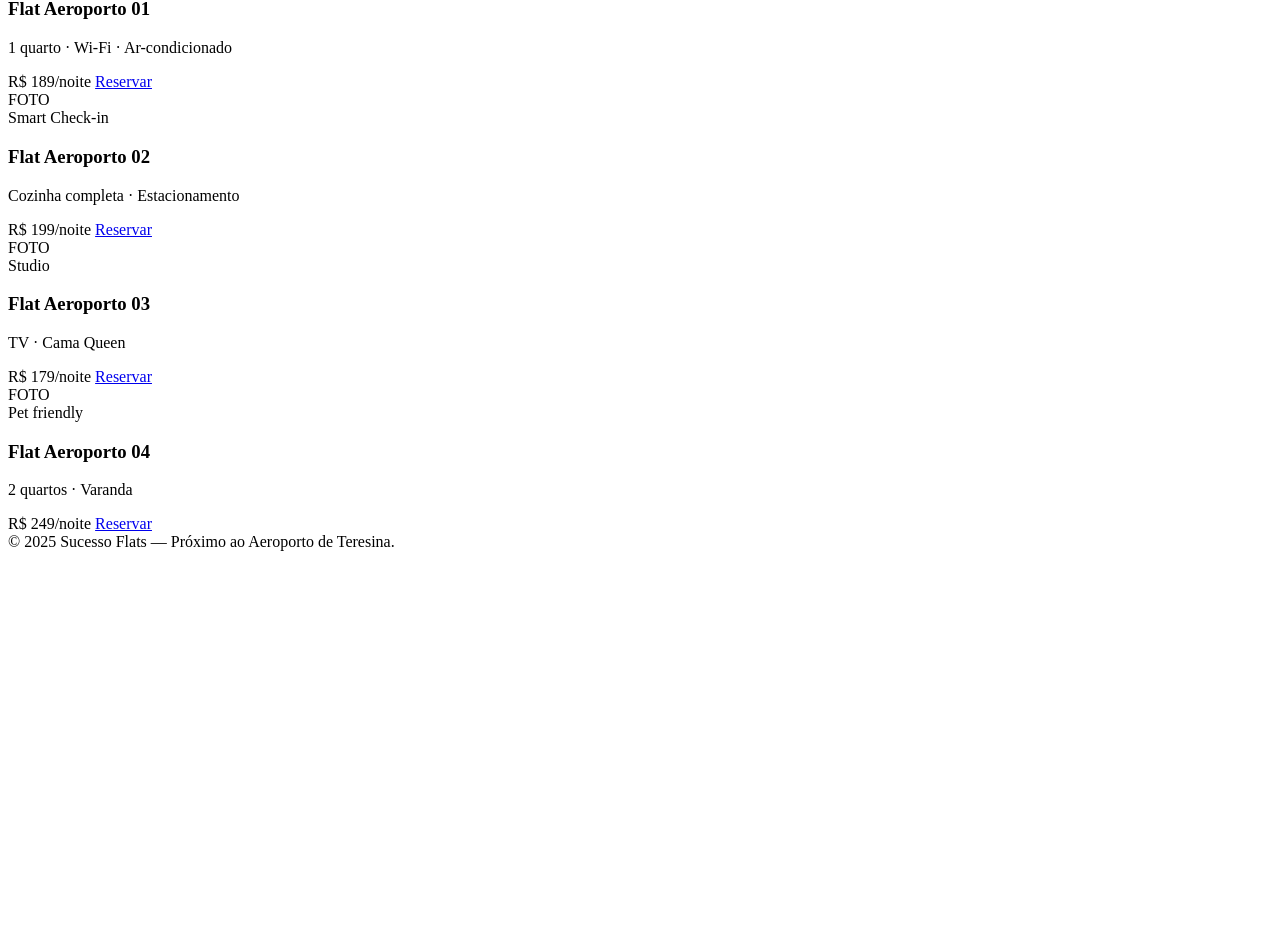
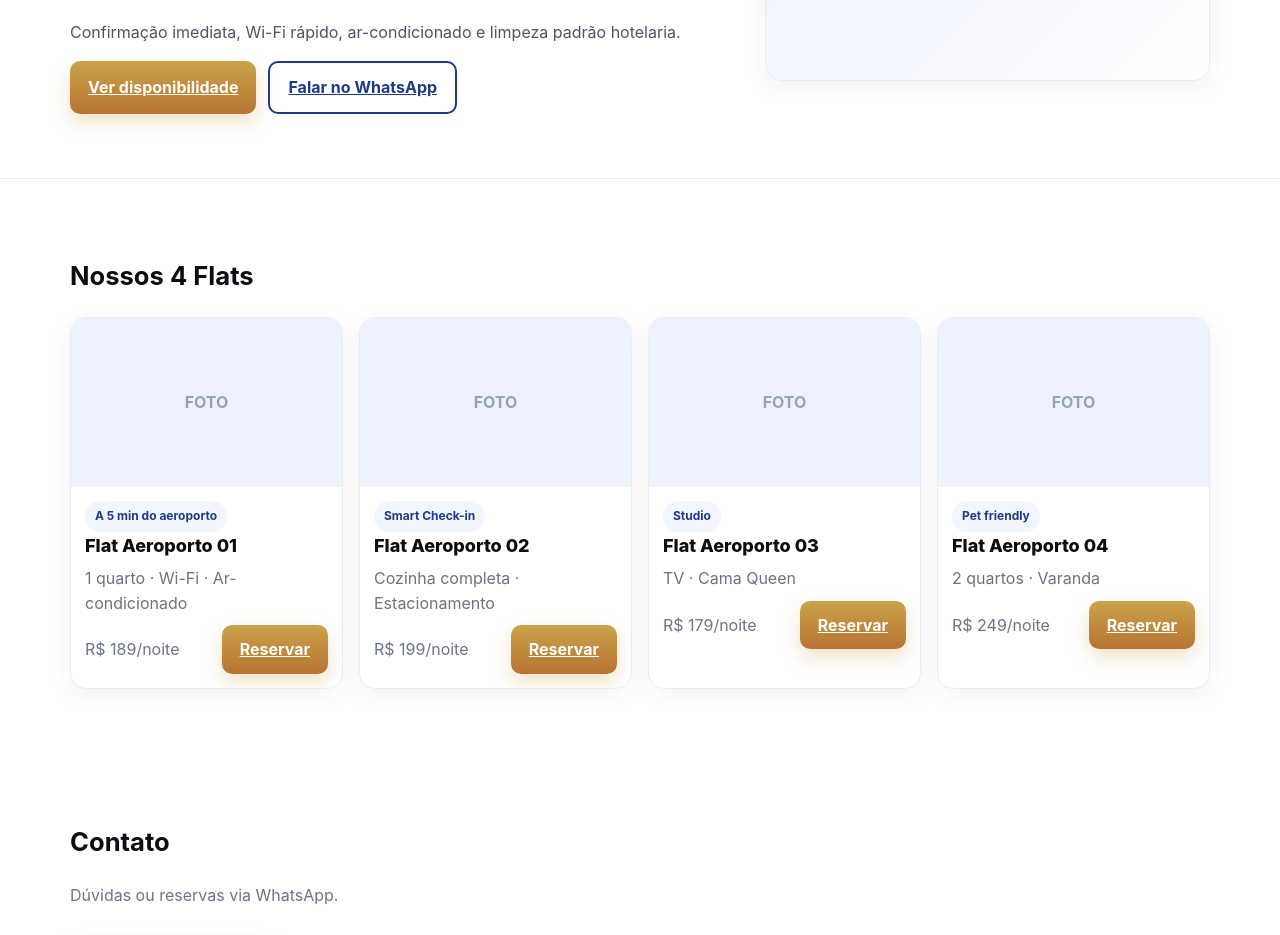
Before and after one commit to willamsricardowr/sucessoflats, a website: page index.html in a window 1280 px wide. Shown: the part 304-1239 px from the top of the page. Before the commit the page ends 863 px from the top, so only its background shows below. Drawn offline with Linux system fonts and the light colour scheme.

Commit message:
feat: ajustes no index inicial e melhorias nos tokens de design

```diff
--- a/index.html
+++ b/index.html
@@ -1,3 +1,15 @@
+<!DOCTYPE html>
+<html lang="pt-BR">
+<head>
+  <meta charset="UTF-8" />
+  <meta name="viewport" content="width=device-width, initial-scale=1" />
+  <title>Sucesso Flats</title>
+
+  <!-- CSS (ordem correta) -->
+  <link rel="stylesheet" href="src/styles/normalize.css" />
+  <link rel="stylesheet" href="src/assets/tokens.css" />
+  <link rel="stylesheet" href="src/styles/global.css" />
+</head>
 <body>
   <header class="site-header">
     <div class="container row">
@@ -10,18 +22,19 @@
     </div>
   </header>
 
+  <main>
     <section class="hero">
       <div class="container hero-wrap">
         <div class="stack-md">
           <span class="kicker">Perto do Aeroporto de Teresina</span>
           <h1 class="h1">Flats modernos com check-in flexível e reserva online</h1>
           <p class="subtitle">Confirmação imediata, Wi-Fi rápido, ar-condicionado e limpeza padrão hotelaria.</p>
-        <div class="stack-sm" style="display:flex; gap:12px; flex-wrap:wrap;">
+          <div style="display:flex; gap:12px; flex-wrap:wrap;">
             <a class="btn btn-primary" href="#flats">Ver disponibilidade</a>
             <a class="btn btn-outline" href="#contato">Falar no WhatsApp</a>
           </div>
         </div>
-      <div class="hero-art"></div>
+        <div class="hero-art" aria-hidden="true"></div>
       </div>
     </section>
 
@@ -84,8 +97,19 @@
       </div>
     </section>
 
+    <section id="contato" class="section">
+      <div class="container stack-md">
+        <h2 class="h2">Contato</h2>
+        <p class="muted">Dúvidas ou reservas via WhatsApp.</p>
+        <a class="btn btn-primary" href="https://wa.me/5599999999999" target="_blank" rel="noopener">Chamar no WhatsApp</a>
+      </div>
+    </section>
+  </main>
+
   <footer class="site-footer">
     <div class="container">© <span id="year"></span> Sucesso Flats — Próximo ao Aeroporto de Teresina.</div>
   </footer>
+
   <script>document.getElementById('year').textContent = new Date().getFullYear();</script>
 </body>
+</html>
--- a/src/assets/tokens.css
+++ b/src/assets/tokens.css
@@ -1,8 +1,22 @@
 :root {
-  --color-primary: #1E3A8A;
-  --color-accent:  #2563EB;
-  --color-black:   #0B0D12;
-  --color-gold:    #C9A44A;
-  --color-bronze:  #B87333;
-  --bg: #FFFFFF;
+  /* 🎨 Cores principais */
+  --color-white: #FFFFFF;
+  --color-blue-base: #1E3A8A;
+  --color-blue-accent: #2563EB;
+  --color-black: #0B0D12;
+  --color-gold: #C9A44A;
+  --color-bronze: #B87333;
+
+  /* 🔠 Tipografia */
+  --font-sans: 'Inter', 'Helvetica Neue', Arial, sans-serif;
+  --font-size-base: 16px;
+  --font-size-lg: 20px;
+  --font-size-xl: 28px;
+
+  /* 📏 Espaçamentos */
+  --space-xs: 4px;
+  --space-sm: 8px;
+  --space-md: 16px;
+  --space-lg: 24px;
+  --space-xl: 40px;
 }
```
Lines whose indentation alone changed are shown as unchanged.
